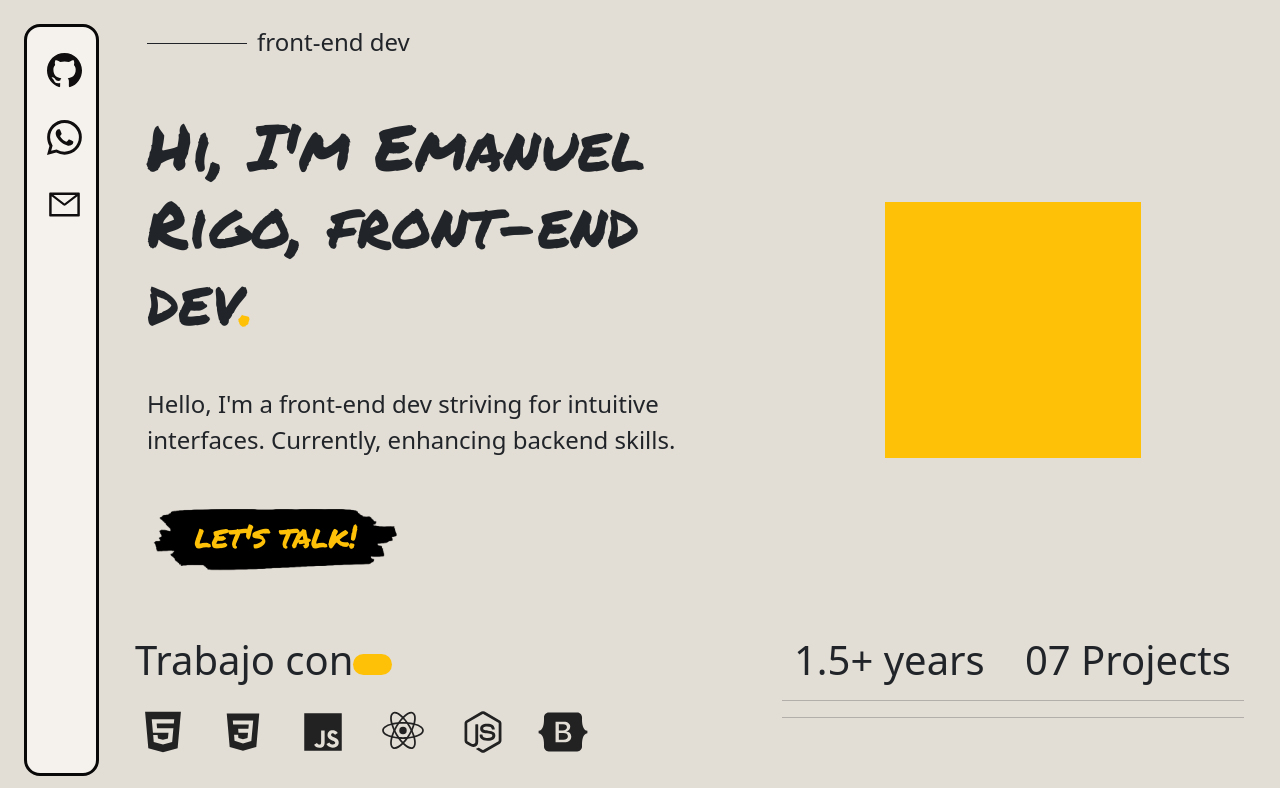
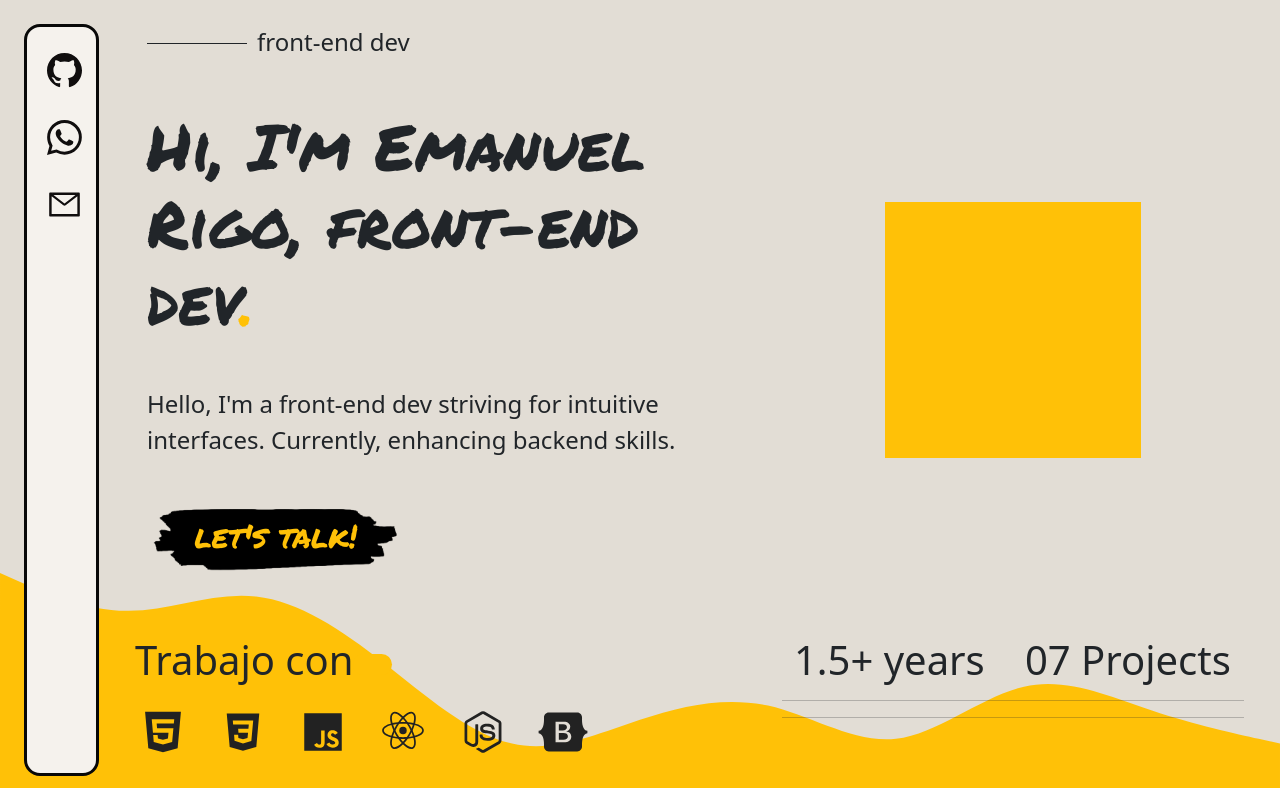
Before and after one commit to EmanuelRigo/portfolio, a React (Create React App) app: page / in a window 1280 px wide. Shown: the top 788 px of the page. Built offline with nearby package versions, Linux system fonts and the light colour scheme; some icons are missing; a web font is replaced by a local one.

Commit message:
arreglande wave // pc-escritorio

```diff
--- a/src/App.css
+++ b/src/App.css
@@ -319,8 +319,9 @@ header {
 
 
 .wave {
-  position: absolute;
+  position: fixed;
   left: 0;
-  transform: translate(0px, -353px);
+  bottom: 0;
+
   z-index: -10;
 }
```
